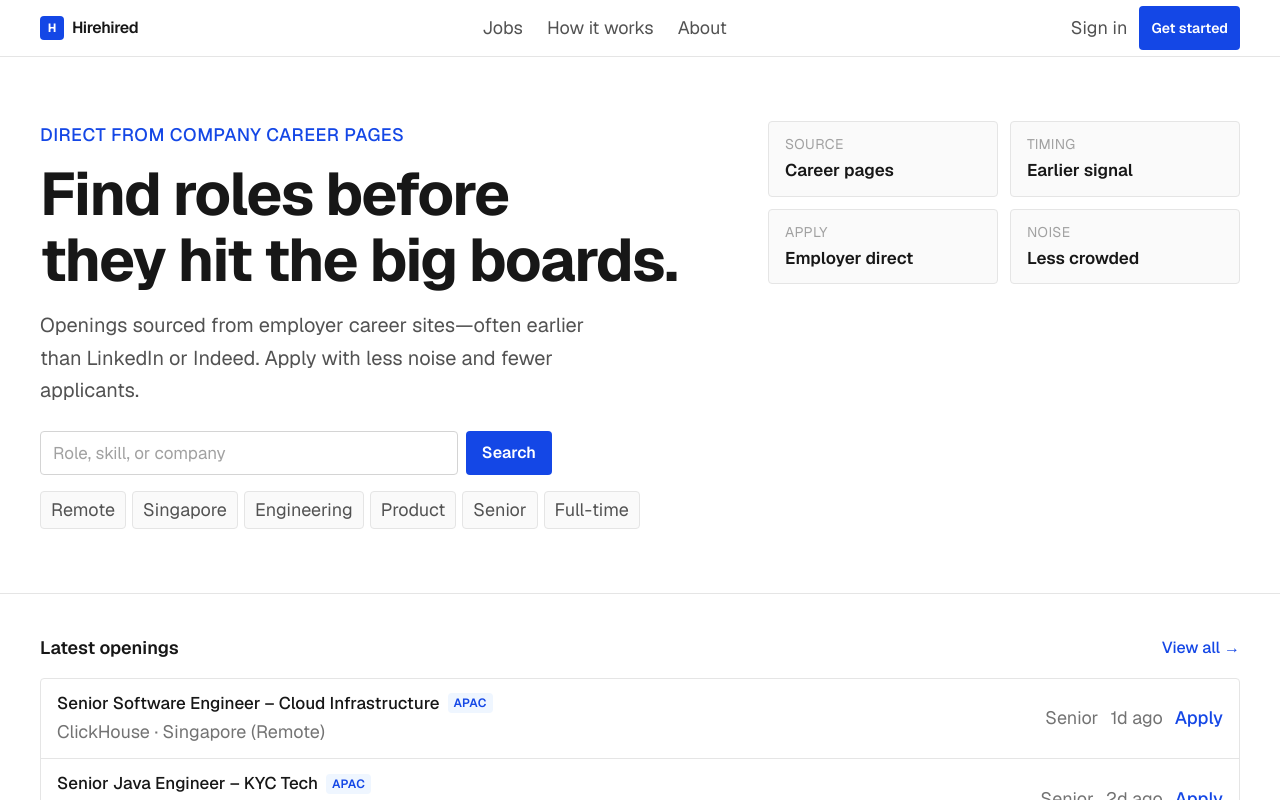
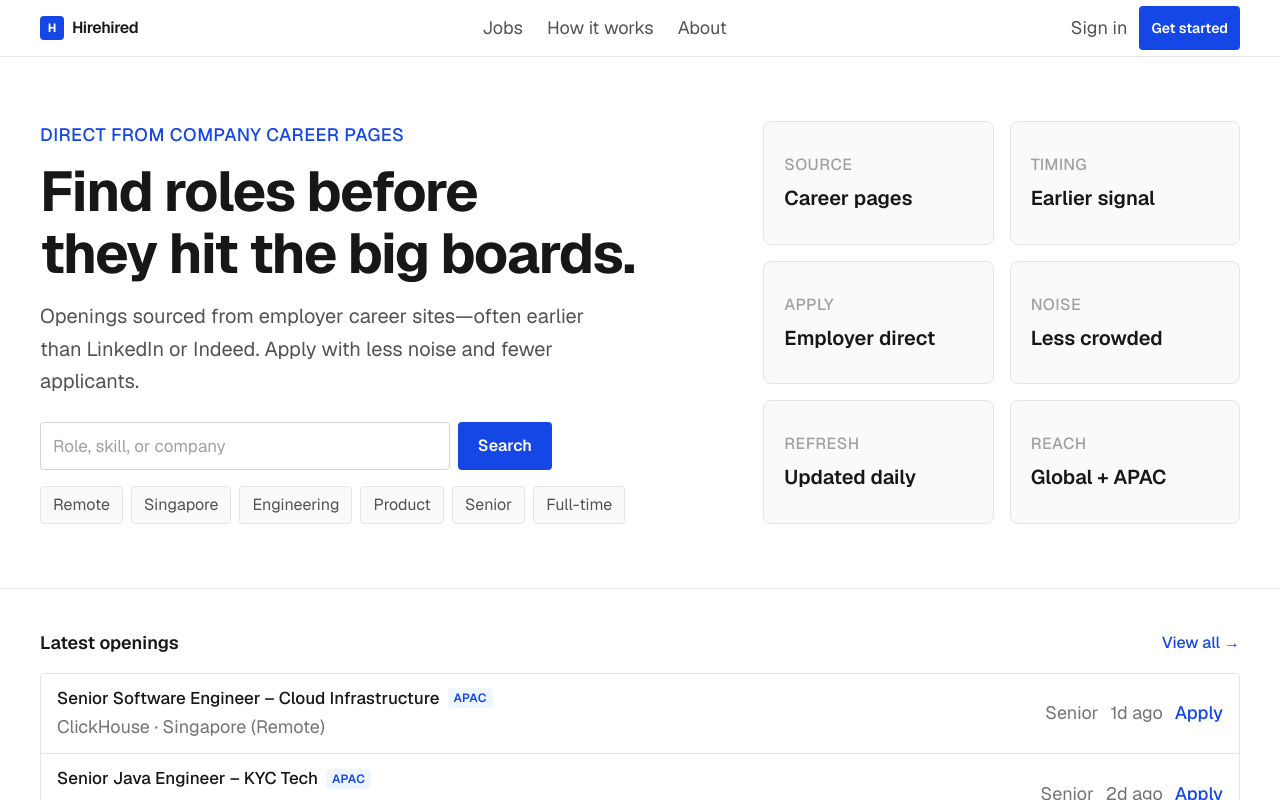
Before and after one commit to ohkariku-boop/Hirehired, a Next.js app: page / in a window 1280 px wide. Shown: the top 800 px of the page. Built offline with nearby package versions, Linux system fonts and the light colour scheme.

Commit message:
Hero: 6 larger stat boxes aligned with left panel height

```diff
--- a/src/app/page.tsx
+++ b/src/app/page.tsx
@@ -28,12 +28,12 @@ export default function Home() {
       <main className="flex-1 w-full">
         <section className="w-full border-b border-neutral-200">
           <div className="max-w-[1400px] mx-auto px-4 sm:px-6 lg:px-10 py-10 sm:py-14 lg:py-16">
-            <div className="grid lg:grid-cols-12 gap-8 lg:gap-12 items-start">
-              <div className="lg:col-span-7">
-                <p className="text-lg font-medium text-blue-700 mb-3 tracking-wide uppercase">
+            <div className="grid lg:grid-cols-12 gap-8 lg:gap-10 items-stretch">
+              <div className="lg:col-span-7 flex flex-col justify-center">
+                <p className="text-base sm:text-lg font-medium text-blue-700 mb-3 tracking-wide uppercase">
                   Direct from company career pages
                 </p>
-                <h1 className="text-[2.35rem] sm:text-[3.75rem] lg:text-[3.75rem] font-bold tracking-tight leading-[1.1]">
+                <h1 className="text-[2.35rem] sm:text-[3.25rem] lg:text-[3.5rem] font-bold tracking-tight leading-[1.1]">
                   Find roles before
                   <br className="hidden sm:block" />{" "}
                   they hit the big boards.
@@ -48,23 +48,23 @@ export default function Home() {
                     type="search"
                     name="q"
                     placeholder="Role, skill, or company"
-                    className="min-w-0 flex-1 h-11 rounded border border-neutral-300 bg-white px-3 text-[17px] placeholder:text-neutral-400 focus:outline-none focus:border-blue-600 focus:ring-1 focus:ring-blue-600"
+                    className="min-w-0 flex-1 h-12 rounded border border-neutral-300 bg-white px-3 text-[17px] placeholder:text-neutral-400 focus:outline-none focus:border-blue-600 focus:ring-1 focus:ring-blue-600"
                   />
                   <button
                     type="submit"
-                    className="h-11 shrink-0 rounded bg-blue-700 px-4 text-base font-semibold text-white hover:bg-blue-800"
+                    className="h-12 shrink-0 rounded bg-blue-700 px-5 text-base font-semibold text-white hover:bg-blue-800"
                   >
                     Search
                   </button>
                 </form>
 
-                <div className="mt-4 flex flex-wrap gap-1.5">
+                <div className="mt-4 flex flex-wrap gap-2">
                   {["Remote", "Singapore", "Engineering", "Product", "Senior", "Full-time"].map(
                     (t) => (
                       <Link
                         key={t}
                         href="/jobs/"
-                        className="rounded border border-neutral-200 bg-neutral-50 px-2.5 py-1 text-lg text-neutral-600 hover:border-neutral-400 hover:text-neutral-900"
+                        className="rounded border border-neutral-200 bg-neutral-50 px-3 py-1.5 text-base text-neutral-600 hover:border-neutral-400 hover:text-neutral-900"
                       >
                         {t}
                       </Link>
@@ -73,21 +73,25 @@ export default function Home() {
                 </div>
               </div>
 
-              <div className="lg:col-span-5 grid grid-cols-2 gap-3">
+              <div className="lg:col-span-5 grid grid-cols-2 grid-rows-3 gap-3 sm:gap-4 h-full min-h-[280px] lg:min-h-0">
                 {[
                   { k: "Source", v: "Career pages" },
                   { k: "Timing", v: "Earlier signal" },
                   { k: "Apply", v: "Employer direct" },
                   { k: "Noise", v: "Less crowded" },
+                  { k: "Refresh", v: "Updated daily" },
+                  { k: "Reach", v: "Global + APAC" },
                 ].map((s) => (
                   <div
                     key={s.k}
-                    className="rounded border border-neutral-200 bg-neutral-50 px-4 py-3"
+                    className="flex flex-col justify-center rounded-lg border border-neutral-200 bg-neutral-50 px-4 sm:px-5 py-5 sm:py-6"
                   >
-                    <p className="text-sm uppercase tracking-wide text-neutral-400">
+                    <p className="text-sm sm:text-base uppercase tracking-wide text-neutral-400 font-medium">
                       {s.k}
                     </p>
-                    <p className="mt-1 text-[17px] font-semibold">{s.v}</p>
+                    <p className="mt-2 text-lg sm:text-xl font-semibold text-neutral-900 leading-snug">
+                      {s.v}
+                    </p>
                   </div>
                 ))}
               </div>
```
